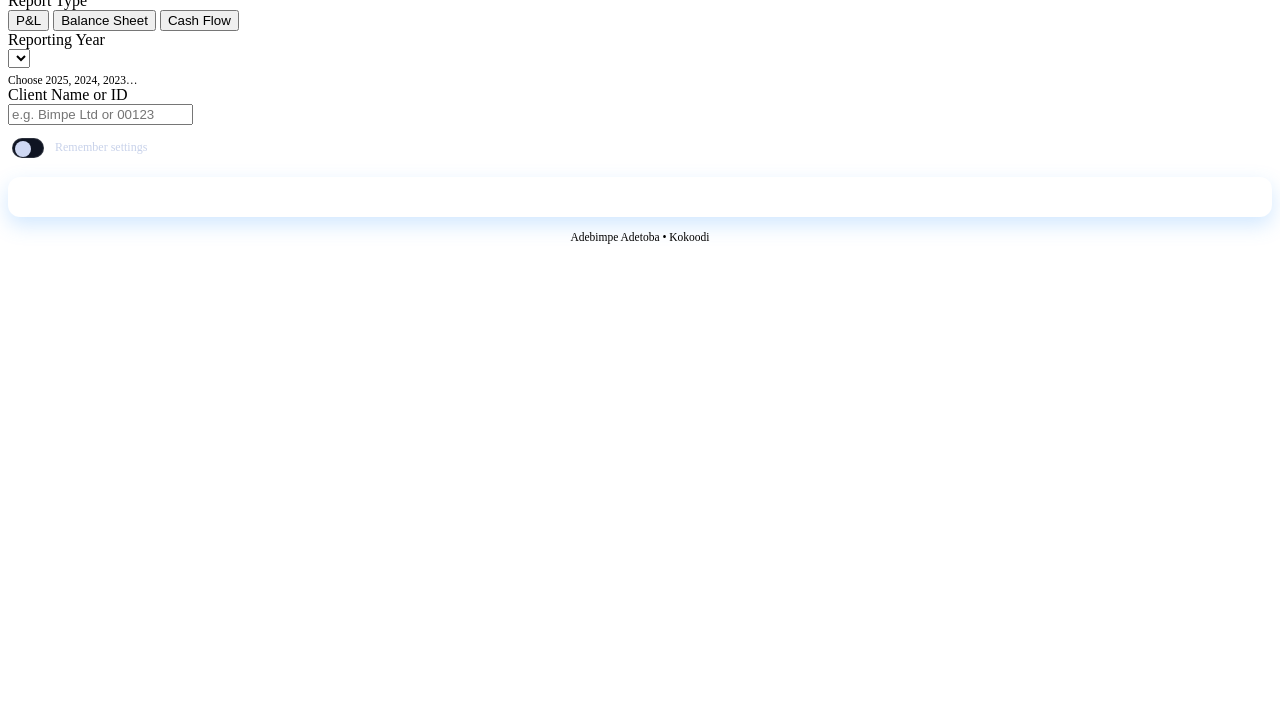
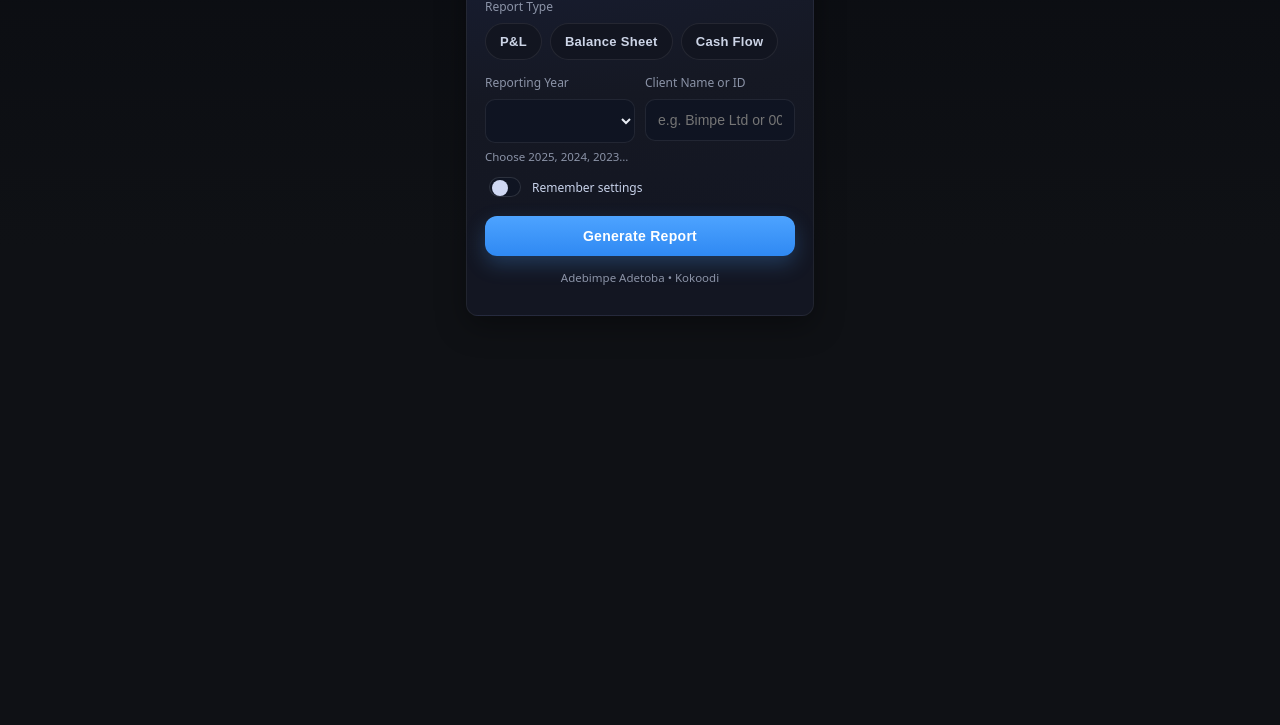
Before and after one commit to Bimpe1/Kokoodi-assessment, a plain HTML site: page index.html in a window 1280 px wide. Shown: the part 75-800 px from the top of the page. Drawn offline with Linux system fonts and the light colour scheme.

Commit message:
Update style.css

```diff
--- a/style.css
+++ b/style.css
@@ -1,3 +1,51 @@
+:root{
+  --bg:#0f1115; --panel:#151823; --muted:#8b93a7; --text:#e8ecf4;
+  --brand:#4da3ff; --brand-dark:#2f89f3; --ok:#2ecc71; --warn:#ffb020; --err:#ff5c5c;
+  --radius:12px; --chip:999px;
+}
+
+*{box-sizing:border-box}
+html,body{height:100%}
+body{
+  margin:0; background:linear-gradient(180deg,#0b0d12, #0f1115 40%, #0f1115);
+  color:var(--text); font-family: ui-sans-serif, system-ui, -apple-system, Segoe UI, Roboto, Arial, "Noto Sans", sans-serif;
+  display:flex; justify-content:center;
+}
+
+.wrap{ width:100%; max-width:380px; padding:16px; }
+.card{
+  background:radial-gradient(1200px 400px at -20% -20%, #19203a 0%, #151823 60%, #131622 100%);
+  border:1px solid rgba(255,255,255,0.06); border-radius:var(--radius);
+  padding:18px; box-shadow: 0 10px 30px rgba(0,0,0,0.35);
+}
+
+.title{ font-weight:800; font-size:18px; letter-spacing:.2px; margin:0 0 6px }
+.subtitle{ color:var(--muted); font-size:12.5px; margin:0 0 12px }
+
+.section{ margin-top:14px }
+.label{ font-size:12px; color:var(--muted); margin-bottom:8px }
+.row{ display:flex; gap:10px; flex-wrap:wrap }
+.field{ flex:1 1 150px }
+
+.chips{ display:flex; gap:8px }
+.chip{
+  appearance:none; border:1px solid rgba(255,255,255,0.08); background:#121520; color:#cdd5e7;
+  border-radius:var(--chip); padding:10px 14px; font-weight:700; font-size:13px; letter-spacing:.3px;
+  cursor:pointer; transition:.2s ease;
+}
+.chip:hover{ transform:translateY(-1px); border-color:rgba(255,255,255,0.16) }
+.chip.active{
+  background:linear-gradient(180deg,#1a2336,#101a2b); border-color:rgba(77,163,255,.55); color:#eaf3ff;
+  box-shadow: 0 0 0 3px rgba(77,163,255,.15) inset;
+}
+
+select, input[type="text"]{
+  width:100%; padding:12px 12px; border-radius:10px; border:1px solid rgba(255,255,255,.08);
+  background:#0f1422; color:#e8ecf4; outline:none; font-size:14px;
+}
+select:focus, input[type="text"]:focus{
+  border-color:rgba(77,163,255,.55); box-shadow: 0 0 0 3px rgba(77,163,255,.12)
+}
 .hint{ font-size:11.5px; color:var(--muted); margin-top:6px }
 
 .toolbar{ display:flex; justify-content:space-between; align-items:center; gap:8px; margin-top:10px }
```
